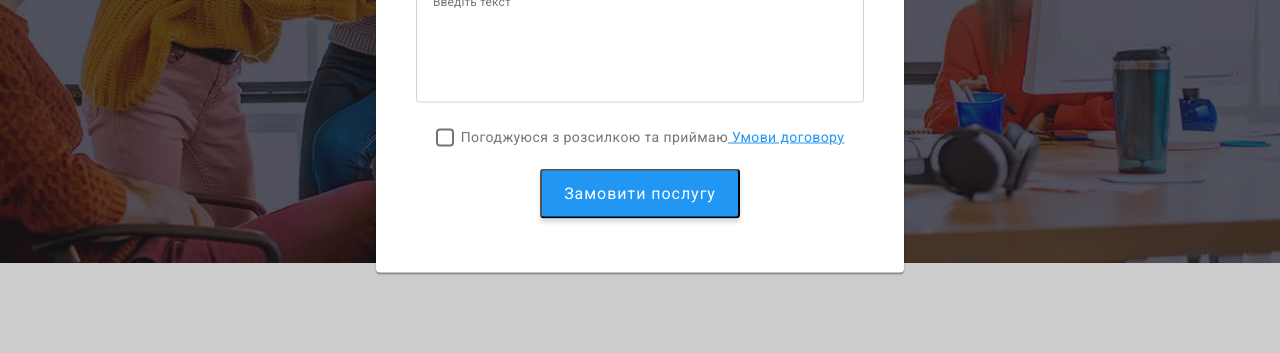
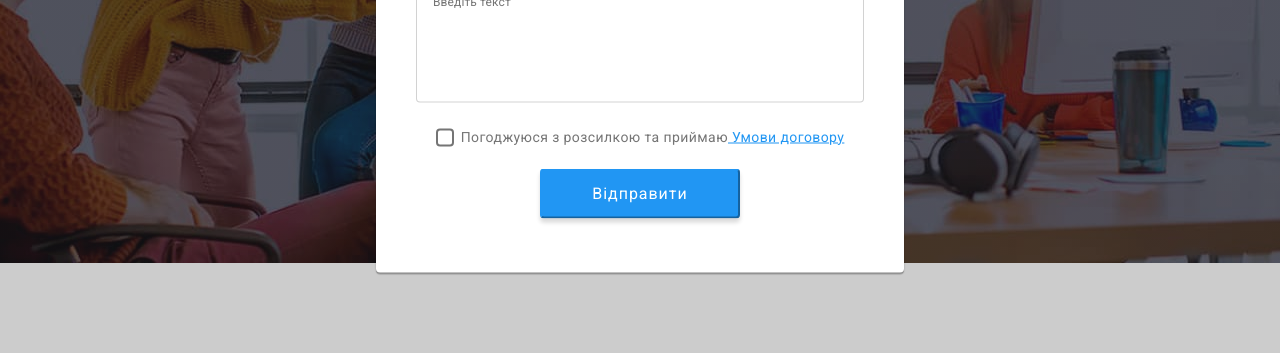
Before and after one commit to Oleksii-onufriienko/goit-markup-hw-06, a plain HTML site: page index.html in a window 1280 px wide. Both pictures are taken after a click on the button "Замовити послугу". Shown: the part 418-771 px from the top of the page. Drawn offline with nearby package versions, Linux system fonts and the light colour scheme.

Commit message:
hw6 redy

```diff
--- a/css/styles.css
+++ b/css/styles.css
@@ -651,6 +651,7 @@ img {
   background-color: var(--button-select-color);
   box-shadow: 0px 3px 1px rgba(0, 0, 0, 0.1), 0px 1px 2px rgba(0, 0, 0, 0.08),
     0px 2px 2px rgba(0, 0, 0, 0.12);
+    cursor: pointer;
 }
 
 /* Картки портфоліо */
@@ -786,6 +787,7 @@ img {
 .button-close:hover .svg-close,
 .button-close:focus .svg-close{
   fill: var(--button-select-color);
+  cursor: pointer;
 }
 
 .modal-title {
@@ -870,6 +872,7 @@ img {
 .modal-textarea:focus,
 .modal-textarea:hover {
   border-color: var(--button-select-color);
+  cursor: pointer;
 }
 
 
@@ -881,20 +884,24 @@ img {
   width: 200px;
   height: 50px;
 
-  background: #2196f3;
+  background: var(--button-select-color);
   box-shadow: 0px 4px 4px rgba(0, 0, 0, 0.15);
+  border-color: var(--button-select-color);
   border-radius: 4px;
 
   font-size: 16px;
-  line-height: 1.9;
+  line-height: 1.88;
   letter-spacing: 0.06em;
-  color: #ffffff;
+  color: var(--addr-color-city);
 }
 
+.form-btn:hover,
+.form-btn:focus{
+  cursor: pointer;
+}
 .user-subsc{
   display: block;
   min-width: 570px;
-  /* margin-left: 93px; */
 }
 
 .box-subsc{
@@ -930,6 +937,7 @@ img {
 .input-subsc:hover,
 .input-subsc:focus{
   border-color: var(--button-select-color);
+
 }
 
 
@@ -944,10 +952,13 @@ img {
   background: #2196F3;
   box-shadow: 0px 4px 4px rgba(0, 0, 0, 0.15);
   border-radius: 4px;
+  border-color: var(--button-select-color);
+
 }
 
 .button-subsc-title{
   margin-right: 10px;
+
   font-weight: 700;
   font-size: 16px;
   line-height: 1.88;
--- a/index.html
+++ b/index.html
@@ -464,7 +464,7 @@
                 </label>
                 <a class="modal-licens" href="#" >&nbsp;Умови договору</a>
             </div>
-            <button class="form-btn" type="submit" >Замовити послугу</button>
+            <button class="form-btn" type="submit" >Відправити</button>
 
         </form>
     </div>
```
Also changed, not shown: portfolio.html (+14 -2 lines).
